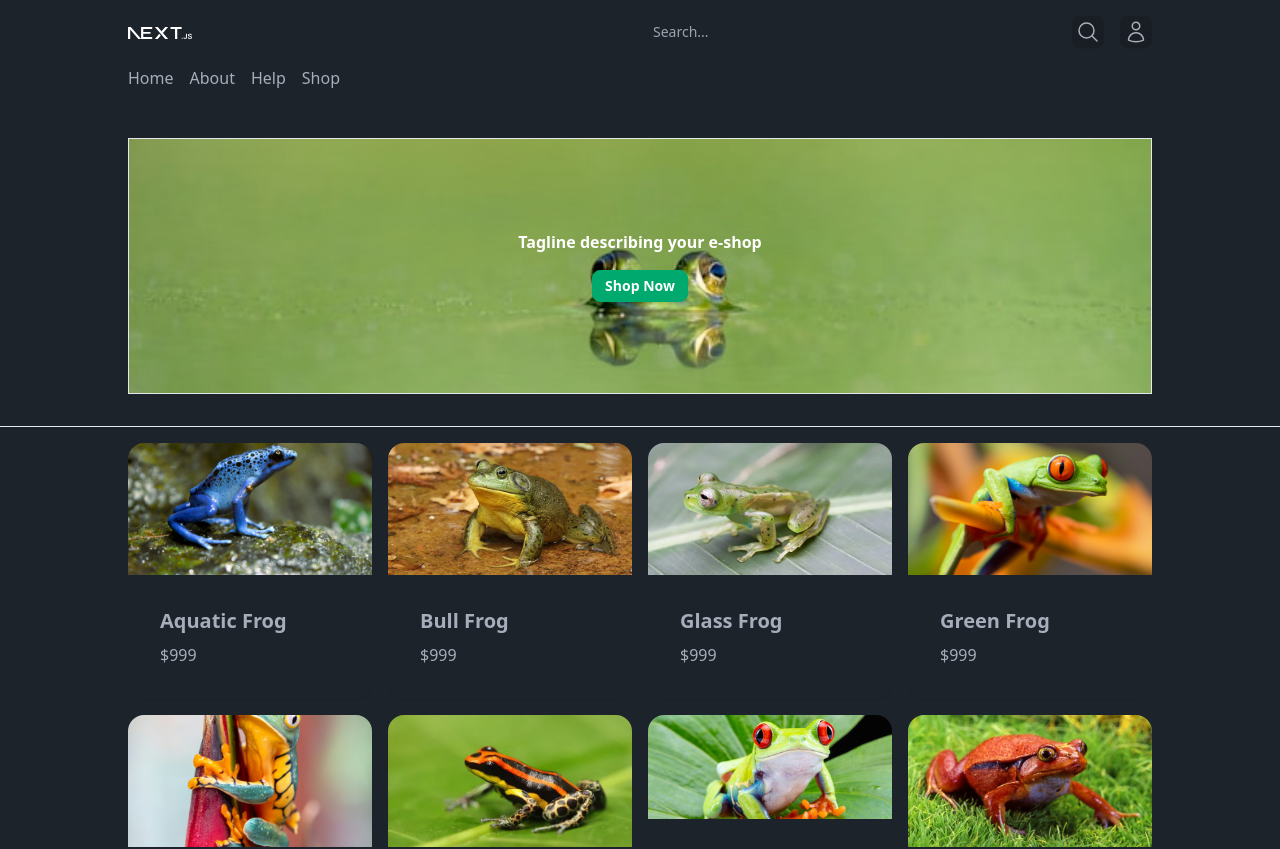
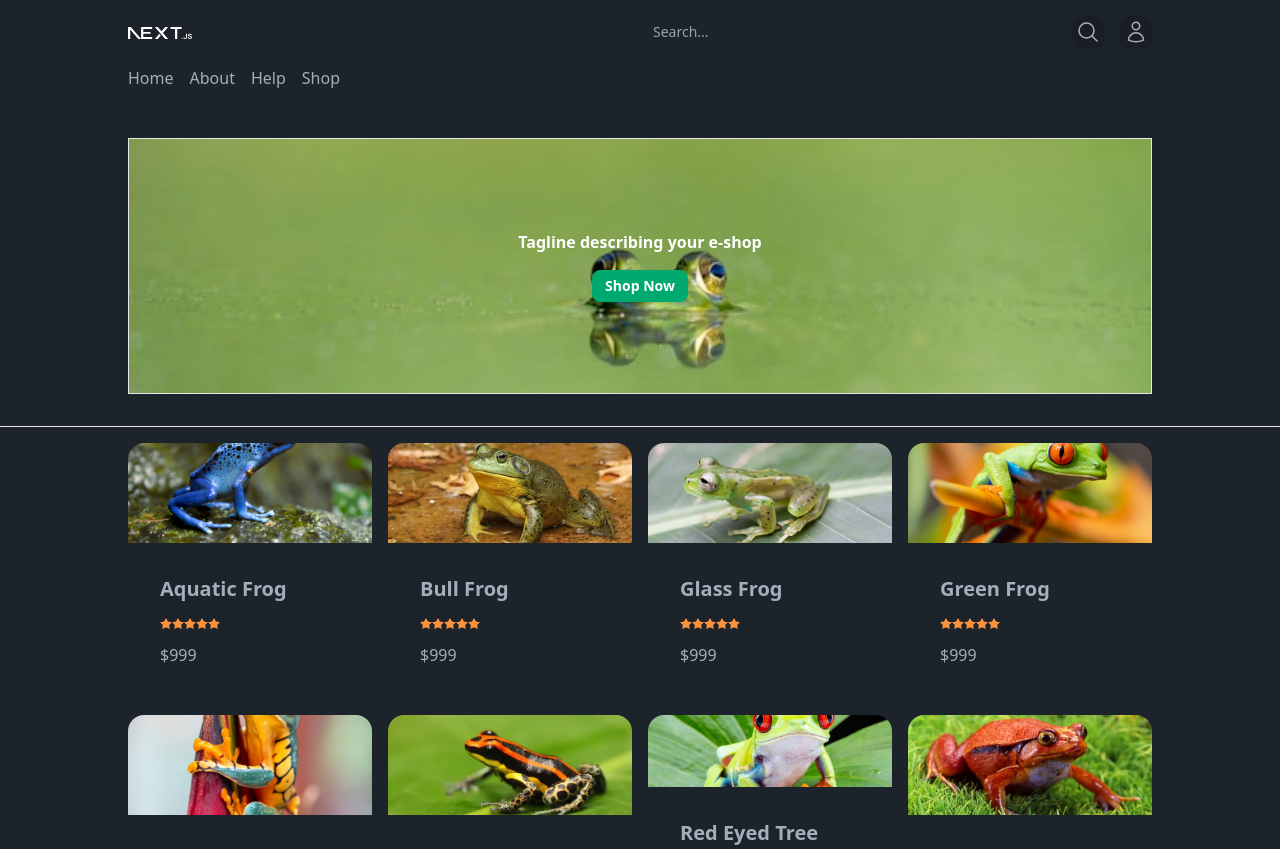
Before and after one commit to joshuaeduque/hopshop, a Next.js app in the folder frontend/: page / in a window 1280 px wide. Shown: the top 849 px of the page. Built offline with nearby package versions, Linux system fonts and the light colour scheme.

Commit message:
Added rating stars to products

```diff
--- a/frontend/src/pages/index.tsx
+++ b/frontend/src/pages/index.tsx
@@ -34,6 +34,13 @@ export default function Home() {
               </figure>
               <div className="card-body">
                 <p className="card-title">{product.name}</p>
+                <div className="rating rating-half">
+                  <input type="radio" name="rating-2" className="mask mask-star-2 bg-orange-400" aria-label="1 star" />
+                  <input type="radio" name="rating-2" className="mask mask-star-2 bg-orange-400" aria-label="2 star" defaultChecked />
+                  <input type="radio" name="rating-2" className="mask mask-star-2 bg-orange-400" aria-label="3 star" />
+                  <input type="radio" name="rating-2" className="mask mask-star-2 bg-orange-400" aria-label="4 star" />
+                  <input type="radio" name="rating-2" className="mask mask-star-2 bg-orange-400" aria-label="5 star" />
+                </div>
                 <p>$999</p>
               </div>
             </div>
```
